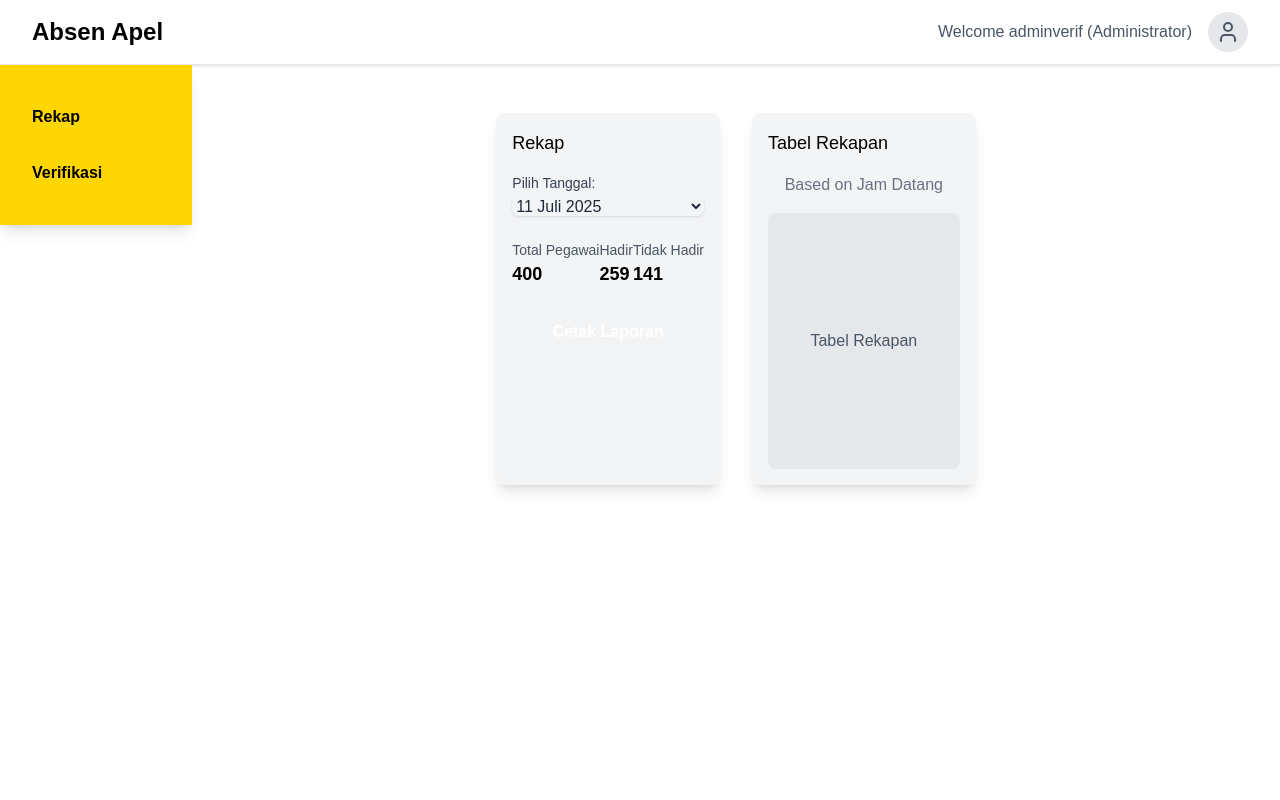
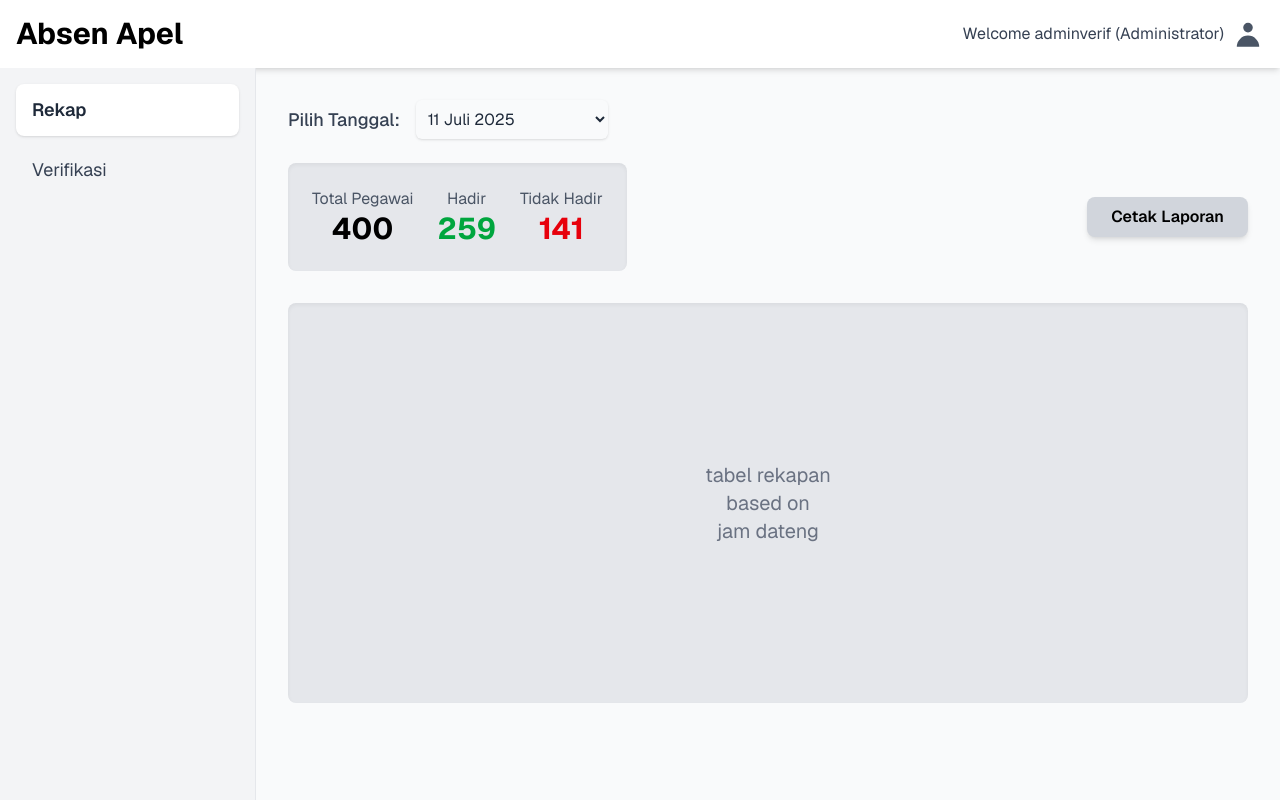
Before and after one commit to gilanggnw/absen-apel-kejati, a Next.js app: page /rekap in a window 1280 px wide. Built offline with nearby package versions, Linux system fonts and the light colour scheme.

Commit message:
- Sidebar improved - Rekap page template added

```diff
--- a/app/components/Sidebar.tsx
+++ b/app/components/Sidebar.tsx
@@ -1,16 +1,40 @@
+
 import React from 'react';
 import Link from 'next/link';
+import { usePathname } from 'next/navigation';
+
 
 const Sidebar = () => {
+  const pathname = usePathname();
   return (
-    <aside className="h-full w-48 bg-[#FFD600] flex flex-col py-8 px-4 shadow-lg">
-      <nav className="flex flex-col gap-4">
-        <Link href="/rekap">
-          <span className="block py-2 px-4 rounded-lg text-black font-semibold hover:bg-[#22B573] hover:text-white transition cursor-pointer">Rekap</span>
-        </Link>
-        <Link href="/verifikasi">
-          <span className="block py-2 px-4 rounded-lg text-black font-semibold hover:bg-[#22B573] hover:text-white transition cursor-pointer">Verifikasi</span>
-        </Link>
+    <aside className="h-screen w-48 bg-[#FFD600] flex flex-col py-8 px-4 shadow-lg">
+      <nav className="flex flex-col h-full justify-between">
+        <div className="flex flex-col gap-4 items-start">
+          <Link href="/rekap">
+            <span
+              className={`block py-2 px-4 rounded-lg font-semibold transition cursor-pointer ${
+                pathname === '/rekap'
+                  ? 'bg-[#22B573] text-white'
+                  : 'text-black hover:bg-[#22B573] hover:text-white'
+              }`}
+            >
+              Rekap
+            </span>
+          </Link>
+        </div>
+        <div className="flex flex-col gap-4 items-end">
+          <Link href="/verifikasi">
+            <span
+              className={`block py-2 px-4 rounded-lg font-semibold transition cursor-pointer ${
+                pathname === '/verifikasi'
+                  ? 'bg-[#22B573] text-white'
+                  : 'text-black hover:bg-[#22B573] hover:text-white'
+              }`}
+            >
+              Verifikasi
+            </span>
+          </Link>
+        </div>
       </nav>
     </aside>
   );
--- a/app/rekap/page.tsx
+++ b/app/rekap/page.tsx
@@ -1,67 +1,133 @@
+'use client';
+
 import React from 'react';
-import Header from '../components/Header';
-import Sidebar from '../components/Sidebar';
 
+// --- Helper Components ---
 
+// Icon for the user profile
+const UserIcon = () => (
+  <svg
+    xmlns="http://www.w3.org/2000/svg"
+    className="h-8 w-8 text-gray-600"
+    viewBox="0 0 20 20"
+    fill="currentColor"
+  >
+    <path
+      fillRule="evenodd"
+      d="M10 9a3 3 0 100-6 3 3 0 000 6zm-7 9a7 7 0 1114 0H3z"
+      clipRule="evenodd"
+    />
+  </svg>
+);
+
+interface HeaderProps {
+  username: string;
+  logoContent: React.ReactNode;
+}
+
+// Header Component
+const Header = ({ username, logoContent }: HeaderProps) => {
+  return (
+    <header className="bg-white shadow-md p-4 flex justify-between items-center">
+      <div>{logoContent}</div>
+      <div className="flex items-center space-x-2">
+        <span className="text-gray-700">Welcome {username}</span>
+        <UserIcon />
+      </div>
+    </header>
+  );
+};
+
+// Sidebar Component
+const Sidebar = () => {
+  return (
+    <aside className="w-64 bg-gray-100 p-4 border-r border-gray-200">
+      <nav>
+        <ul>
+          <li>
+            <a
+              href="#"
+              className="block py-3 px-4 text-lg font-semibold bg-white rounded-lg shadow"
+            >
+              Rekap
+            </a>
+          </li>
+          <li className="mt-2">
+            <a
+              href="#"
+              className="block py-3 px-4 text-lg text-gray-700 hover:bg-gray-200 rounded-lg"
+            >
+              Verifikasi
+            </a>
+          </li>
+        </ul>
+      </nav>
+    </aside>
+  );
+};
+
+// Main Page Component
 const AbsenApelPage = () => {
   return (
-    <div className="min-h-screen bg-white text-gray-800 flex flex-col">
+    <div className="min-h-screen bg-gray-50 text-gray-800 flex flex-col font-sans">
+      {/* Header */}
       <Header
         username="adminverif (Administrator)"
-        logoContent={<h1 className="text-2xl font-semibold text-black">Absen Apel</h1>}
+        logoContent={
+          <h1 className="text-3xl font-bold text-black">Absen Apel</h1>
+        }
       />
-      <div className="flex flex-1 min-h-0">
+      <div className="flex flex-1">
+        {/* Sidebar */}
         <Sidebar />
-        <div className="flex-1 flex flex-col">
-          <div className="max-w-7xl mx-auto p-4 flex-1">
+
         {/* Main Content */}
-            <div className="mt-8 grid grid-cols-1 md:grid-cols-2 gap-8">
-              {/* Left Panel */}
-              <div className="bg-gray-100 rounded-lg p-4 shadow-lg">
-                <div className="text-lg font-medium text-black">Rekap</div>
-                <div className="mt-4">
-                  <label className="block text-sm font-medium text-gray-700">Pilih Tanggal:</label>
+        <main className="flex-1 p-8">
+          <div className="flex items-center mb-6">
+            <label htmlFor="date-picker" className="text-lg font-medium text-gray-700 mr-4">
+              Pilih Tanggal:
+            </label>
             <select
               id="date-picker"
-                    className="mt-1 block w-full rounded-md border-gray-300 shadow-sm focus:border-22B573 focus:ring focus:ring-22B573 focus:ring-opacity-50"
+              className="block w-48 rounded-md border-gray-300 shadow-sm focus:border-indigo-300 focus:ring focus:ring-indigo-200 focus:ring-opacity-50 p-2"
             >
               <option>11 Juli 2025</option>
-                    {/* Add other dates as needed */}
+              {/* You can add more dates here */}
+              <option>12 Juli 2025</option>
+              <option>13 Juli 2025</option>
             </select>
           </div>
-                <div className="mt-6 flex justify-between">
-                  <div className="text-sm text-gray-600">
-                    <div>Total Pegawai</div>
-                    <div className="text-lg font-semibold text-black">400</div>
+
+          {/* Stats and Report Button */}
+          <div className="flex items-center justify-between mb-8">
+            <div className="flex space-x-6 bg-gray-200 p-6 rounded-lg shadow-inner">
+              <div className="text-center">
+                <div className="text-gray-600">Total Pegawai</div>
+                <div className="text-3xl font-bold text-black">400</div>
               </div>
-                  <div className="text-sm text-gray-600">
-                    <div>Hadir</div>
-                    <div className="text-lg font-semibold text-black">259</div>
+              <div className="text-center">
+                <div className="text-gray-600">Hadir</div>
+                <div className="text-3xl font-bold text-green-600">259</div>
               </div>
-                  <div className="text-sm text-gray-600">
-                    <div>Tidak Hadir</div>
-                    <div className="text-lg font-semibold text-black">141</div>
+              <div className="text-center">
+                <div className="text-gray-600">Tidak Hadir</div>
+                <div className="text-3xl font-bold text-red-600">141</div>
               </div>
             </div>
-                <button className="mt-6 w-full py-2 px-4 bg-FFD600 text-white font-semibold rounded-lg focus:outline-none focus:ring-2 focus:ring-offset-2 focus:ring-FFD600">
+            <button className="py-2 px-6 bg-gray-300 text-black font-semibold rounded-lg shadow-md hover:bg-gray-400 focus:outline-none focus:ring-2 focus:ring-offset-2 focus:ring-gray-500">
               Cetak Laporan
             </button>
           </div>
 
-              {/* Right Panel */}
-              <div className="bg-gray-100 rounded-lg p-4 shadow-lg col-span-2 md:col-span-1">
-                <div className="text-lg font-medium text-black">Tabel Rekapan</div>
-                <div className="mt-4">
-                  <p className="text-center text-gray-500">Based on Jam Datang</p>
-                  {/* Placeholder for Table */}
-                  <div className="mt-4 h-64 bg-gray-200 rounded-lg text-center text-gray-600 flex items-center justify-center">
-                    Tabel Rekapan
+          {/* Table Placeholder */}
+          <div className="bg-gray-200 rounded-lg p-4 shadow-inner flex-1 h-[50vh] flex items-center justify-center">
+            <div className="text-center text-gray-500 text-xl">
+              <p>tabel rekapan</p>
+              <p>based on</p>
+              <p>jam dateng</p>
             </div>
           </div>
-              </div>
-            </div>
-          </div>
-        </div>
+        </main>
       </div>
     </div>
   );
```
Lines whose indentation alone changed are shown as unchanged.
